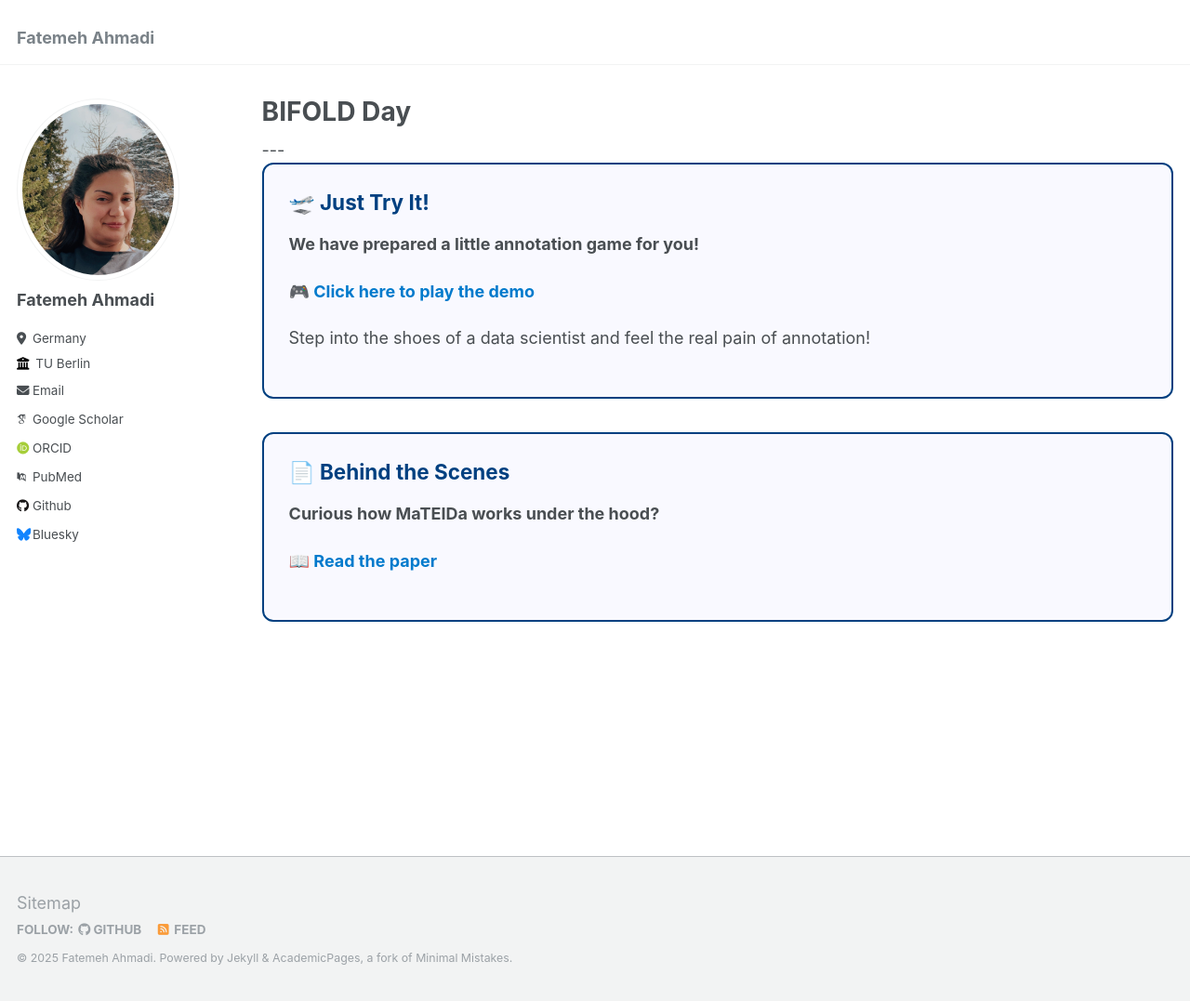
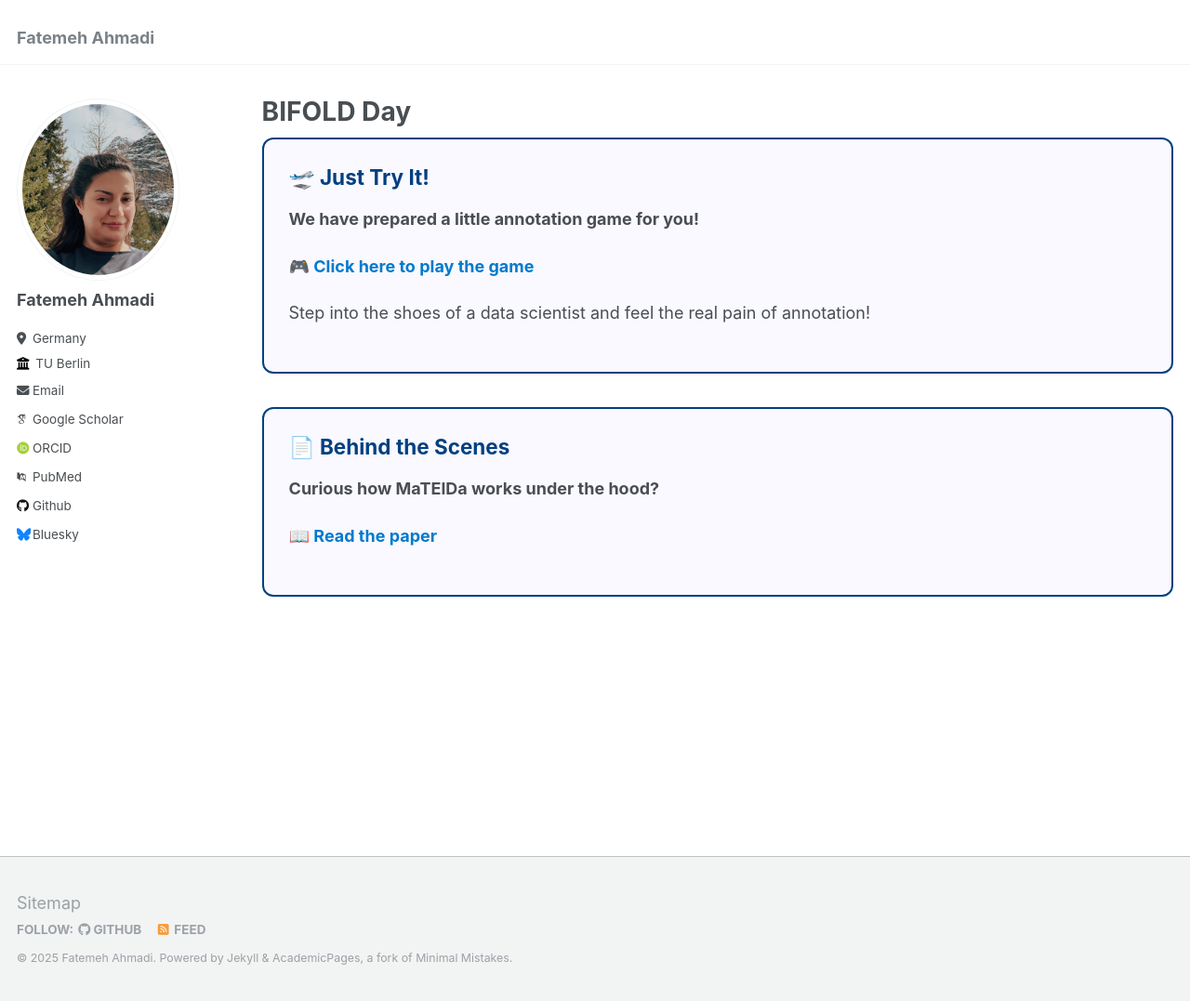
Before and after one commit to FatemehAhmadi94/fatemehahmadi94.github.io, a Jekyll site: the page built from _pages/bifold-day.html, in a window 1280 px wide and 1077 px high. Shown: the whole window at 93% size. Built offline with Jekyll 4.4.1, drawn with Linux system fonts in a browser that asks for light colours; some web fonts are replaced.

Commit message:
fixed bifold day

```diff
--- a/_pages/bifold-day.html
+++ b/_pages/bifold-day.html
@@ -11,18 +11,17 @@
   {% include archive-single.html %}
 {% endfor %}
 
----
 
 
 <div style="border: 2px solid #004080; border-radius: 12px; padding: 1.5em; margin-bottom: 2em; background-color: #f9f9ff;">
   <h2 style="margin-top: 0; color: #004080;">🛫 Just Try It!</h2>
   <p><strong>We have prepared a little annotation game for you!</strong></p>
-  <p><a href="https://fatemehahmadi94.github.io/error-detection-game/" style="font-weight: bold; color: #007acc; text-decoration: none;">🎮 Click here to play the demo</a></p>
+  <p><a href="https://fatemehahmadi94.github.io/error-detection-game/" style="font-weight: bold; color: #007acc; text-decoration: none;">🎮 Click here to play the game</a></p>
   <p>Step into the shoes of a data scientist and feel the real pain of annotation!</p>
 </div>
 
 <div style="border: 2px solid #004080; border-radius: 12px; padding: 1.5em; background-color: #f9f9ff;">
   <h2 style="margin-top: 0; color: #004080;">📄 Behind the Scenes</h2>
-  <p><strong>Curious how MaTEIDa works under the hood?</strong></p>
+  <p><strong>Curious how MaTElDa works under the hood?</strong></p>
   <p><a href="https://openproceedings.org/2025/conf/edbt/paper-98.pdf" style="font-weight: bold; color: #007acc; text-decoration: none;">📖 Read the paper</a></p>
 </div>
```
